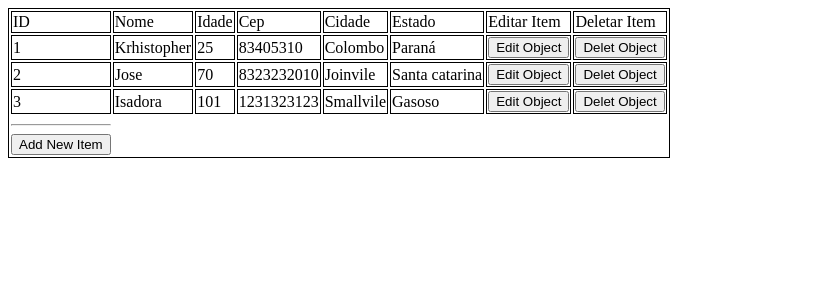
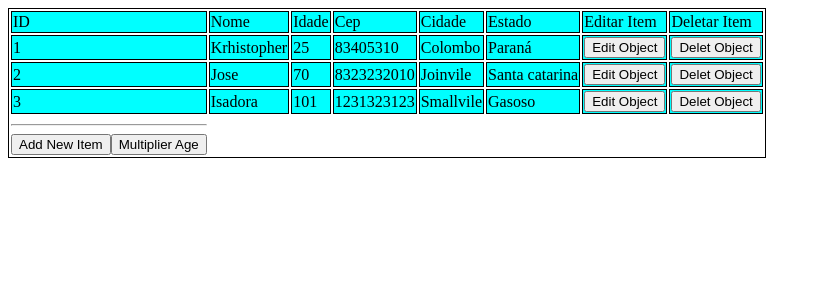
Before and after one commit to devkrhis/desafio-crud.vue, a Vue app: page / in a window 1280 px wide. Shown: the top 300 px of the page, without its empty margins (0-821 px from the left). Built offline with nearby package versions, Linux system fonts and the light colour scheme.

Commit message:
Adicionado o botão para alterar a idade

```diff
--- a/src/components/HomePage.vue
+++ b/src/components/HomePage.vue
@@ -24,6 +24,7 @@
             </tr>
             <hr>
             <button type="button" @click="addNewItem"> Add New Item</button>
+            <button type="button" @click="DoubleAge"> Multiplier Age</button>
         </table>
 
     </div>
@@ -85,6 +86,16 @@ export default {
             }
             this.myListArray.push(newItem)
         },
+        DoubleAge(){
+            // essa funcao vai duplicar todas as minhas idades por 2
+            console.log("Estou multiplicando todas as idades por * 2")
+
+            const doubleNumber = this.myListArray.map((numbersDouble, index) => {
+                console.log(numbersDouble.idade *= 2)
+                return numbersDouble.idade *= 2
+            })
+            this.myListArray.idade = doubleNumber
+        },
         editObject(event){
 
             console.log("Passei pelo evento do click:", event)
@@ -128,8 +139,15 @@ export default {
 
 }
 
+#bordMagic td button:hover{
+    background-color: red;
+
+
+}
+
 #bordMagic td {
     border: 1px solid black;
+    background-color: aqua;
 
 
 }
```
